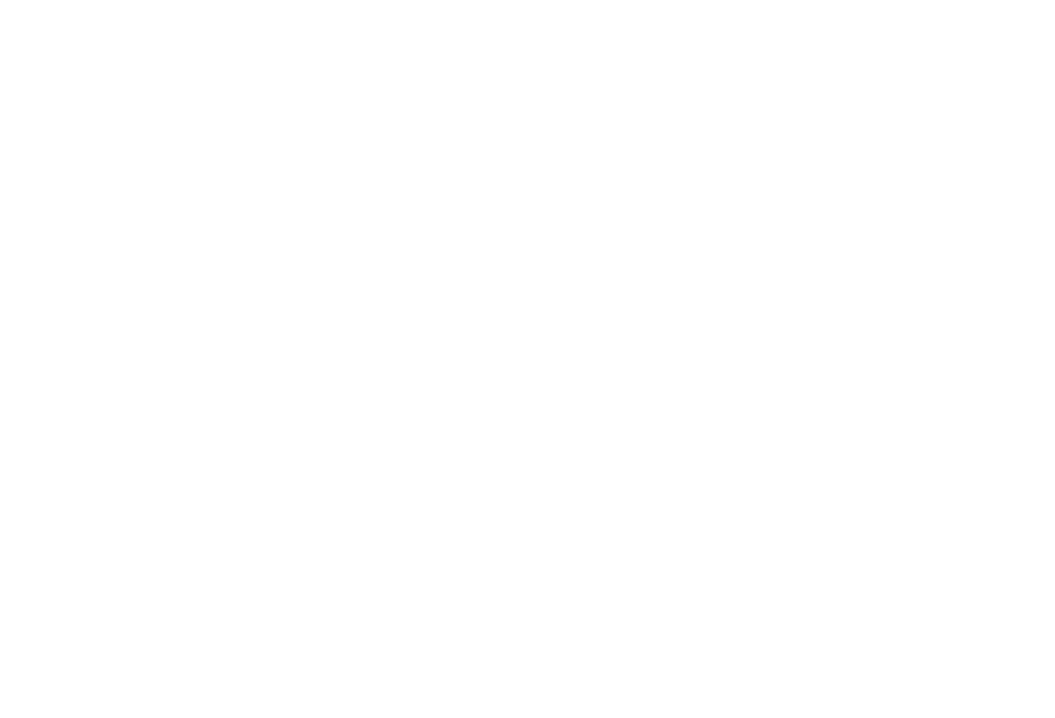
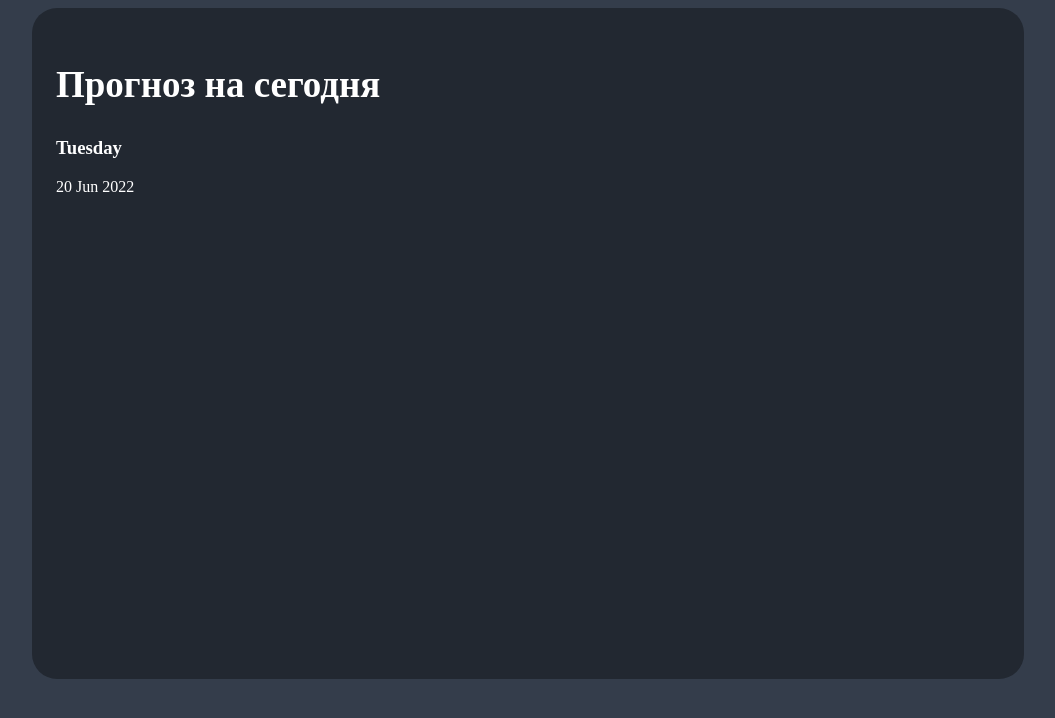
Before and after one commit to ThingsAdonai/sunshine-app, a plain HTML site: page index.html in a window 1280 px wide. Shown: the whole page, without its empty margins (112-1167 px from the left). Drawn offline with Linux system fonts and the light colour scheme.

Commit message:
Добавил много всего

```diff
--- a/index.html
+++ b/index.html
@@ -3,9 +3,18 @@
 <head>
     <meta charset="UTF-8">
     <meta name="viewport" content="width=device-width, initial-scale=1.0">
-    <title>Document</title>
+    <title>Прогноз погоды</title>
+    <link rel="stylesheet" href="./style.css">
 </head>
 <body>
-
+  <div class="container">
+    <div class="board">
+        <h2 class="board-title">Прогноз на сегодня</h2>
+        <div>
+            <div class="card pink">
+                <h3>Tuesday</h3>
+                <p>20 Jun 2022</p>
+            </div>
+   </div>
 </body>
 </html>
--- /dev/null
+++ b/style.css
@@ -0,0 +1,26 @@
+.container {
+  display: flex;
+  align-items: center;
+  justify-content: center;
+}
+
+.board {
+  border-radius: 25px;
+  background: #222831;
+  padding: 24px;
+  width: 944px;
+  height: 623px;
+  flex-shrink: 0;
+}
+
+.board-title {
+  /* font-family: Montserrat; */
+  font-size: 37px;
+  font-weight: 700;
+  line-height: 44px;
+}
+
+body {
+  background: #343D4B;
+  color: rgb(255, 255, 255);
+}
```
Also changed, not shown: 1 other file.
